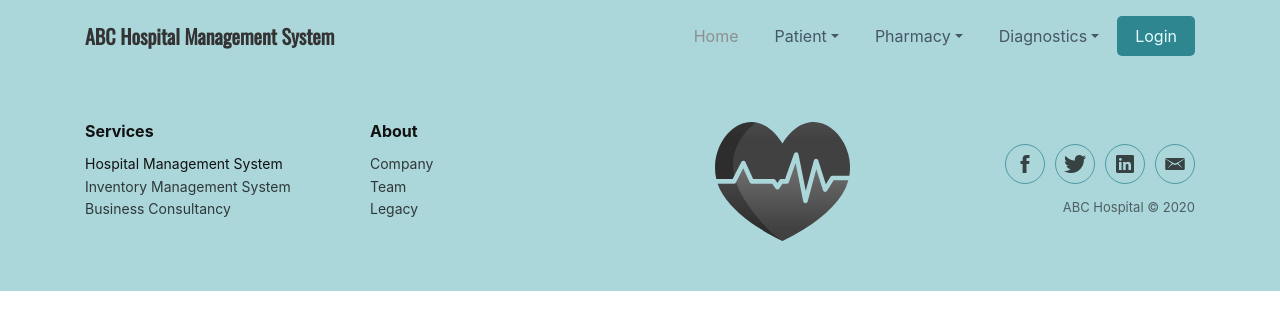
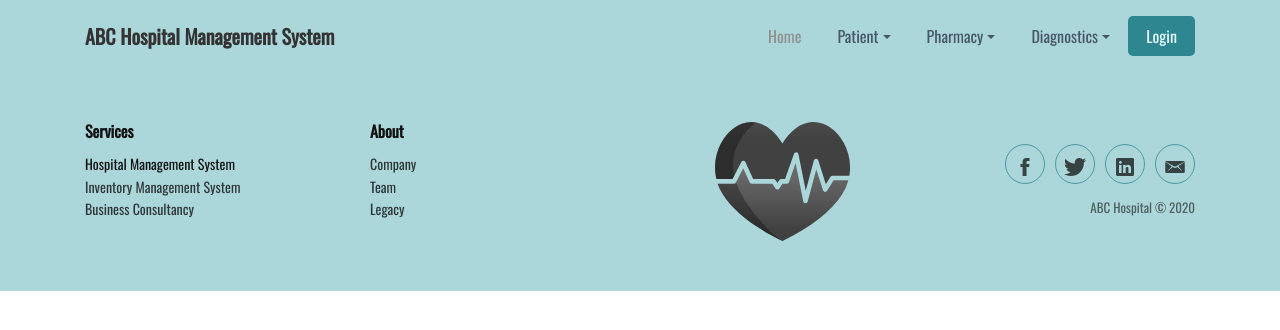
Before and after one commit to ayushgd/hms, a Python web app: template templates/index.html in a window 1280 px wide. Shown: the top 330 px of the page. Run offline with Jinja, Linux system fonts and the light colour scheme; the template is opened without the code that fills it, so the values that code supplies are empty; some libraries are stand-ins or nearby versions.

Commit message:
Font-Styling

```diff
--- a/static/css/styles.css
+++ b/static/css/styles.css
@@ -9,6 +9,7 @@
 
 body {
   transition: all 1s ease;
+  font-family: 'Oswald', sans-serif !important;
 }
 
 /* Header */
```
